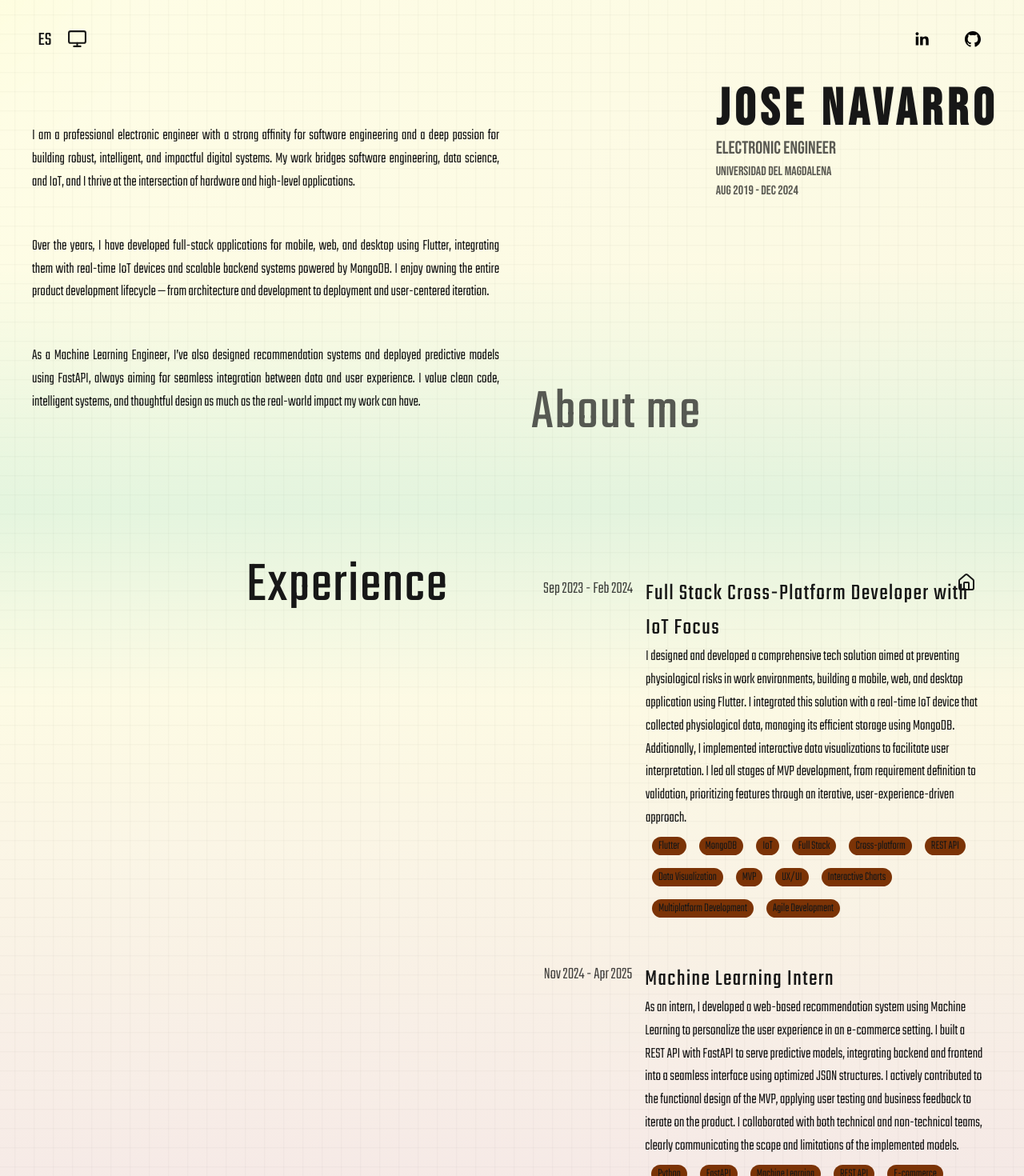
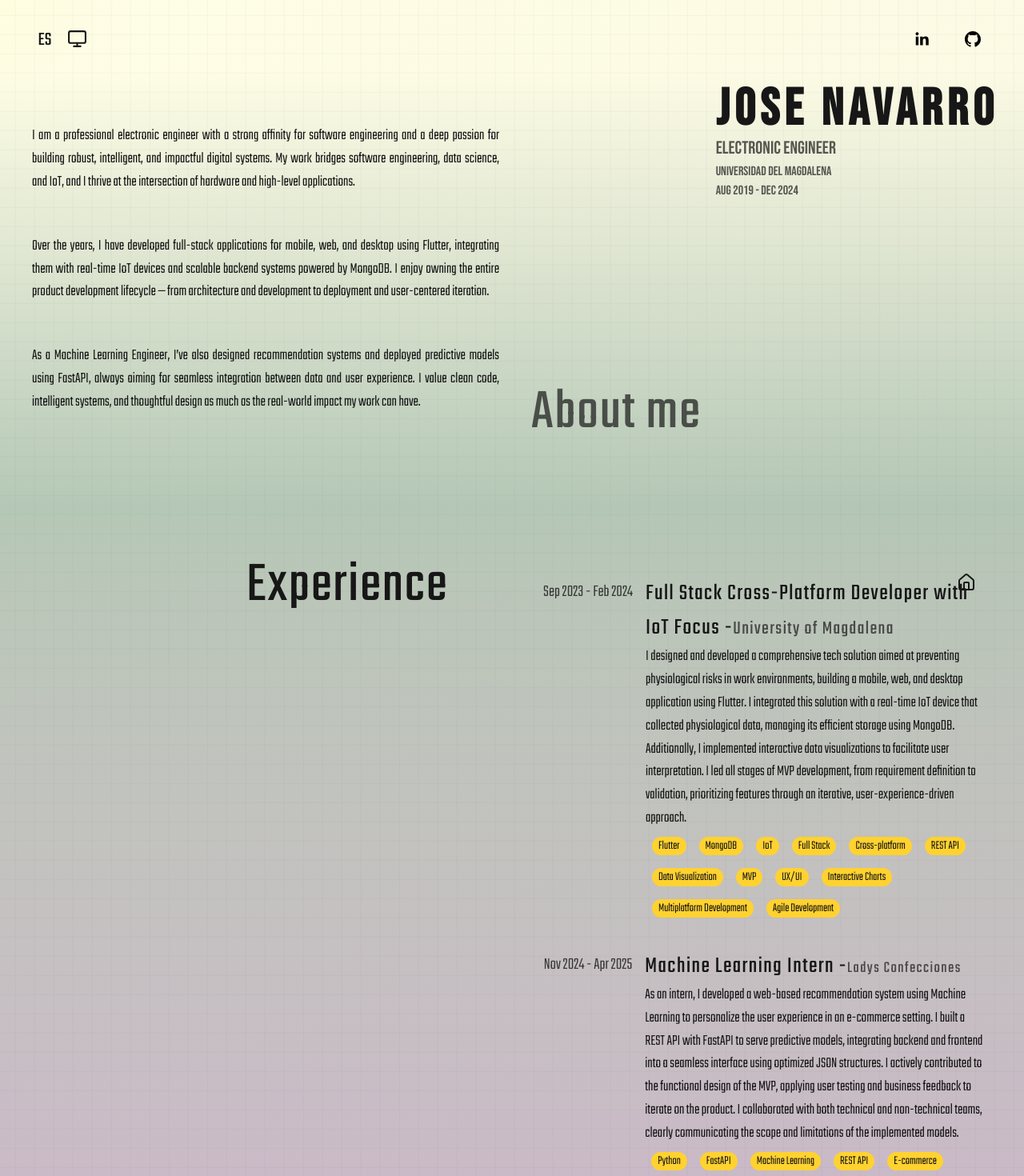
Before and after one commit to josenavarrojm/portafolio-jnavarro, a Next.js app: page /en/about in a window 1280 px wide. Shown: the top 1470 px of the page at 80% size. Built offline with nearby package versions, Linux system fonts and the light colour scheme; a web font is replaced by a local one; what tailwindcss-animated would draw is missing.

Commit message:
About page finished

```diff
--- a/messages/en.json
+++ b/messages/en.json
@@ -4,7 +4,7 @@
     "tagline": "I transform data into intelligent models that drive decisions, automation, and real value.",
     "title1": "Electronic Engineer",
     "title2": "Data Scientist",
-    "title3": "RPA Developer",
+    "title3": "Software Developer",
     "title4": "Machine Learning Engineer",
     "projects": "Projects",
     "info": "About me",
@@ -34,7 +34,9 @@
     "exp2_descr": "As an intern, I developed a web-based recommendation system using Machine Learning to personalize the user experience in an e-commerce setting. I built a REST API with FastAPI to serve predictive models, integrating backend and frontend into a seamless interface using optimized JSON structures. I actively contributed to the functional design of the MVP, applying user testing and business feedback to iterate on the product. I collaborated with both technical and non-technical teams, clearly communicating the scope and limitations of the implemented models.",
     "university": "University of Magdalena",
     "empre1": "Ladys Confecciones",
-    "education": "Education"
+    "contact": "Contact",
+    "education": "Education",
+    "footer_contact_phrase": "Every great project starts with a conversation. You can contact me at"
   },
   "Contact": {
     "contact": "Contact",
--- a/messages/es.json
+++ b/messages/es.json
@@ -4,7 +4,7 @@
     "tagline": "Transformo datos en modelos inteligentes que impulsan decisiones, automatización y valor real.",
     "title1": "Ingeniero electrónico",
     "title2": "Científico de datos",
-    "title3": "Desarrollador RPA",
+    "title3": "Desarrollador de Software",
     "title4": "Ingeniero Machine Learning",
     "projects": "Proyectos",
     "info": "Sobre mí",
@@ -34,7 +34,9 @@
     "exp2_descr": "Como pasante, desarrollé un sistema de recomendación web basado en Machine Learning para personalizar la experiencia en un entorno e-commerce. Construí una API REST con FastAPI para servir modelos predictivos, integrando backend y frontend en una interfaz funcional y conectada mediante estructuras JSON optimizadas. Participé activamente en el diseño funcional del MVP, aplicando pruebas de usuario y retroalimentación del negocio para iterar sobre el producto. Colaboré con equipos técnicos y no técnicos, comunicando de forma clara el alcance y las limitaciones de los modelos implementados.",
     "university": "Universidad del Magdalena",
     "empre1": "Ladys Confecciones",
-    "education": "Educación"
+    "contact": "Contacto",
+    "education": "Educación",
+    "footer_contact_phrase": "Cada gran proyecto comienza con una conversación. Puedes contactarme en"
   },
   "Contact": {
     "contact": "Contáctame",
--- a/src/app/[locale]/about/page.tsx
+++ b/src/app/[locale]/about/page.tsx
@@ -6,6 +6,7 @@ import "@/app/[locale]/index.css";
 import { ArrowRight } from "lucide-react";
 import { useTheme } from "next-themes";
 import { useEffect, useState } from "react";
+import Link from "next/link";
 
 export default function AboutPage() {
   const t = useTranslations("AboutPage");
@@ -149,19 +150,21 @@ export default function AboutPage() {
 
   const skills = t("exp1_skills").split(", ");
   const skills2 = t("exp2_skills").split(", ");
-  const skillsStyle = `m-2 px-2 bg-amber-900 rounded-xl text-[0.8em]`;
+  const skillsStyle = `m-2 px-2 rounded-xl text-[0.8em] ${
+    isDarkMode ? "bg-amber-900" : "bg-amber-300"
+  }`;
   const expStyle =
     "flex md:flex-row flex-col justify-center items-start md:py-2 md:m-4 mb-2 font-(family-name:--font-teko) font-light";
   const exp_desc = "text-start md:w-[75%] ml-4";
   const h1_style = "text-[1.5em] font-normal tracking-wider";
   const p_style = "";
-  const date_style = "opacity-80 text-[1.1em]";
+  const date_style = "opacity-80 text-[1.1em] md:mt-1";
 
   return (
     <div className="div-parent-scrolled relative flex flex-col justify-between items-end text-center font-(family-name:--font-bebas)">
       <NavBar />
       <div className="w-full md:p-0 bg-[#8880] animate-fade-down animate-ease-in-out animate-delay-200">
-        <section className="flex md:flex-row flex-col px-6 md:h-[34rem] pb-12 font-(family-name:--font-bebas) bg-linear-to-b from-transparent via-transparent via-45% to-teal-500/10">
+        <section className="flex md:flex-row flex-col px-6 md:h-[34rem] pb-12 font-(family-name:--font-bebas) bg-linear-to-b from-transparent to-teal-900/30">
           <div className=" flex flex-col justify-between md:w-[50%] w-full text-start md:px-2 md:order-2 order-1 animate-fade-down animate-delay-[900ms]">
             <section className="md:self-end md:mb-0 mb-8 mt-6 md:mt-0">
               <h1 className="md:text-[4rem] text-[3.4rem] tracking-widest font-bold">
@@ -188,12 +191,12 @@ export default function AboutPage() {
             <p>{t("description3")}</p>
           </div>
         </section>
-        <section className="flex md:flex-row flex-col px-2 md:h-[60rem] pt-12 font-(family-name:--font-bebas) bg-linear-to-b from-teal-500/10 via-transparent via-25% to-purple-500/10 to-95%">
+        <section className="flex md:flex-row flex-col px-2 md:h-[60rem] pt-12 font-(family-name:--font-bebas) bg-linear-to-b from-teal-900/30 to-purple-900/30">
           <div className=" flex flex-col justify-start md:items-end md:w-[50%] w-full text-start md:px-2 animate-fade-down animate-delay-[900ms]">
             <h1
               className="md:text-7xl text-6xl m-4 mb-8 text-start md:w-[50%] font-(family-name:--font-teko) tracking-wide"
               data-aos="fade-up"
-              data-aos-delay="100"
+              data-aos-delay="50"
               data-aos-duration="800"
             >
               {t("experiences")}
@@ -201,14 +204,17 @@ export default function AboutPage() {
           </div>
           <div className="flex flex-col p-4 text-[1.2rem] text-justify md:w-[50%] font-light animate-fade-up animate-delay-[980ms]">
             <div
-              className={`${expStyle}`}
+              className={`${expStyle} md:mb-0 mb-14`}
               data-aos="fade-up"
-              data-aos-delay="100"
+              data-aos-delay="50"
               data-aos-duration="800"
             >
               <h2 className={date_style}>{t("date1")}</h2>
               <div className={exp_desc}>
-                <h1 className={h1_style}>{t("exp1")}</h1>
+                <h1 className={h1_style}>
+                  {t("exp1")} -
+                  <span className="text-2xl opacity-70">{t("university")}</span>
+                </h1>
                 <p className={p_style}>{t("exp1_descr")}</p>
 
                 <div className="flex flex-row flex-wrap">
@@ -226,12 +232,17 @@ export default function AboutPage() {
             <div
               className={expStyle}
               data-aos="fade-up"
-              data-aos-delay="100"
+              data-aos-delay="50"
               data-aos-duration="800"
             >
               <h2 className={date_style}>{t("date2")}</h2>
               <div className={exp_desc}>
-                <h1 className={h1_style}>{t("exp2")}</h1>
+                <h1 className={h1_style}>
+                  {t("exp2")} -
+                  <span className="text-xl inline opacity-70">
+                    {t("empre1")}
+                  </span>
+                </h1>
                 <p className={p_style}>{t("exp2_descr")}</p>
 
                 <div className="flex flex-row flex-wrap">
@@ -247,11 +258,11 @@ export default function AboutPage() {
             </div>
           </div>
         </section>
-        <section className="flex md:flex-row flex-col px-2 md:h-max pt-12 font-(family-name:--font-bebas) bg-linear-to-b from-purple-500/10 to-transparent">
+        <section className="flex md:flex-row flex-col px-2 md:h-max pt-12 font-(family-name:--font-bebas) bg-linear-to-b from-purple-900/30 to-red-900/30">
           <h1
             className="md:order-2 order-1 md:p-8  md:text-5xl text-6xl md:mb-8 text-start md:w-[50%] font-(family-name:--font-teko) tracking-wide"
             data-aos="fade-up"
-            data-aos-delay="100"
+            data-aos-delay="50"
             data-aos-duration="800"
           >
             {t("certificates")}
@@ -261,7 +272,7 @@ export default function AboutPage() {
               return (
                 <div
                   data-aos="zoom-in-up"
-                  data-aos-delay="100"
+                  data-aos-delay="50"
                   data-aos-duration="800"
                   key={cert.url}
                   onClick={() =>
@@ -274,8 +285,8 @@ export default function AboutPage() {
                   <section
                     className={`flex flex-col md:w-full w-full md:h-[8rem] h-[5.5em] justify-center items-start px-2 rounded-md ${
                       isDarkMode
-                        ? "bg-linear-to-b from-transparent from-0% via-[#9a006543] via-10% group-hover:via-[#6a0045f3] group-hover:from-[#6a0045f3] to-[#0a0a0a00] to-95%"
-                        : "bg-linear-to-b from-transparent from-0% via-[#b5fffd70] via-10% group-hover:via-[#85fffd] group-hover:from-[#85fffd] to-[#0000] to-95%"
+                      // ? "bg-linear-to-b from-transparent from-0% via-[#9a006543] via-10% group-hover:via-[#6a0045f3] group-hover:from-[#6a0045f3] to-[#0a0a0a00] to-95%"
+                      // : "bg-linear-to-b from-transparent from-0% via-[#b5fffd70] via-10% group-hover:via-[#85fffd] group-hover:from-[#85fffd] to-[#0000] to-95%"
                     }`}
                   >
                     <h1 className="md:text-[0.8rem] text-[0.8em] tracking-widest max-w-full md:mb-0 mb-1 border-b-1 font-(family-name:--font-spaceGrotesk) truncate overflow-hidden whitespace-nowrap">
@@ -313,6 +324,20 @@ export default function AboutPage() {
           </div>
         </section>
       </div>
+      <footer className="h-max py-24 md:text-[1.5rem] text-[1.4em] justify-center flex flex-row items-center py-4 bg-linear-to-b from-red-900/30 to-red-900/40 md:w-full font-(family-name:--font-teko)">
+        <Link
+          href="/contact"
+          data-aos="fade-up"
+          data-aos-delay="50"
+          data-aos-duration="800"
+          className="ml-2 italic w-full"
+        >
+          {t("footer_contact_phrase")}{" "}
+          <span className="px-2 font-extrabold tracking-widest transition-all duration-300 text-[1.5rem] uppercase border-b-2">
+            {t("contact")}
+          </span>
+        </Link>
+      </footer>
       <BtnHome />
     </div>
   );
--- a/src/app/globals.css
+++ b/src/app/globals.css
@@ -39,3 +39,8 @@ body {
 .dark .title-gradient {
   background-image: linear-gradient(120deg, #38bdf8, #4ade80, #ffffff);
 }
+
+.nav-bar {
+  position: sticky;
+  top: 0;
+}
--- a/src/components/NavBar.tsx
+++ b/src/components/NavBar.tsx
@@ -10,10 +10,6 @@ export default function NavBar() {
         <ThemeToggle />
       </div>
       <SocialIcons />
-      {/* <div className="flex flex-row h-8 items-center justify-center">
-          <MapPin size={20} />
-          <h2 className=" ml-0.5">Colombia</h2>
-        </div> */}
     </div>
   );
 }
```
